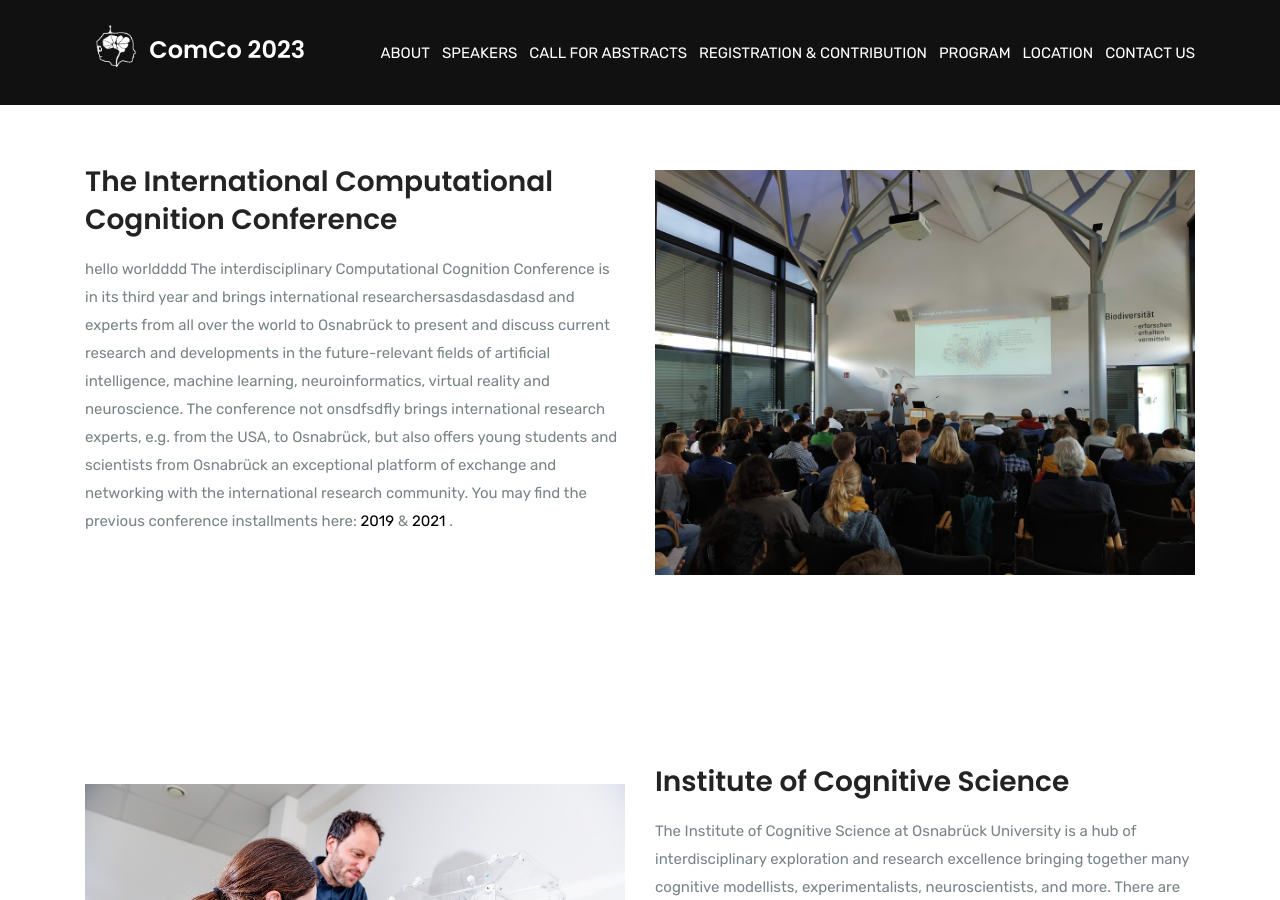
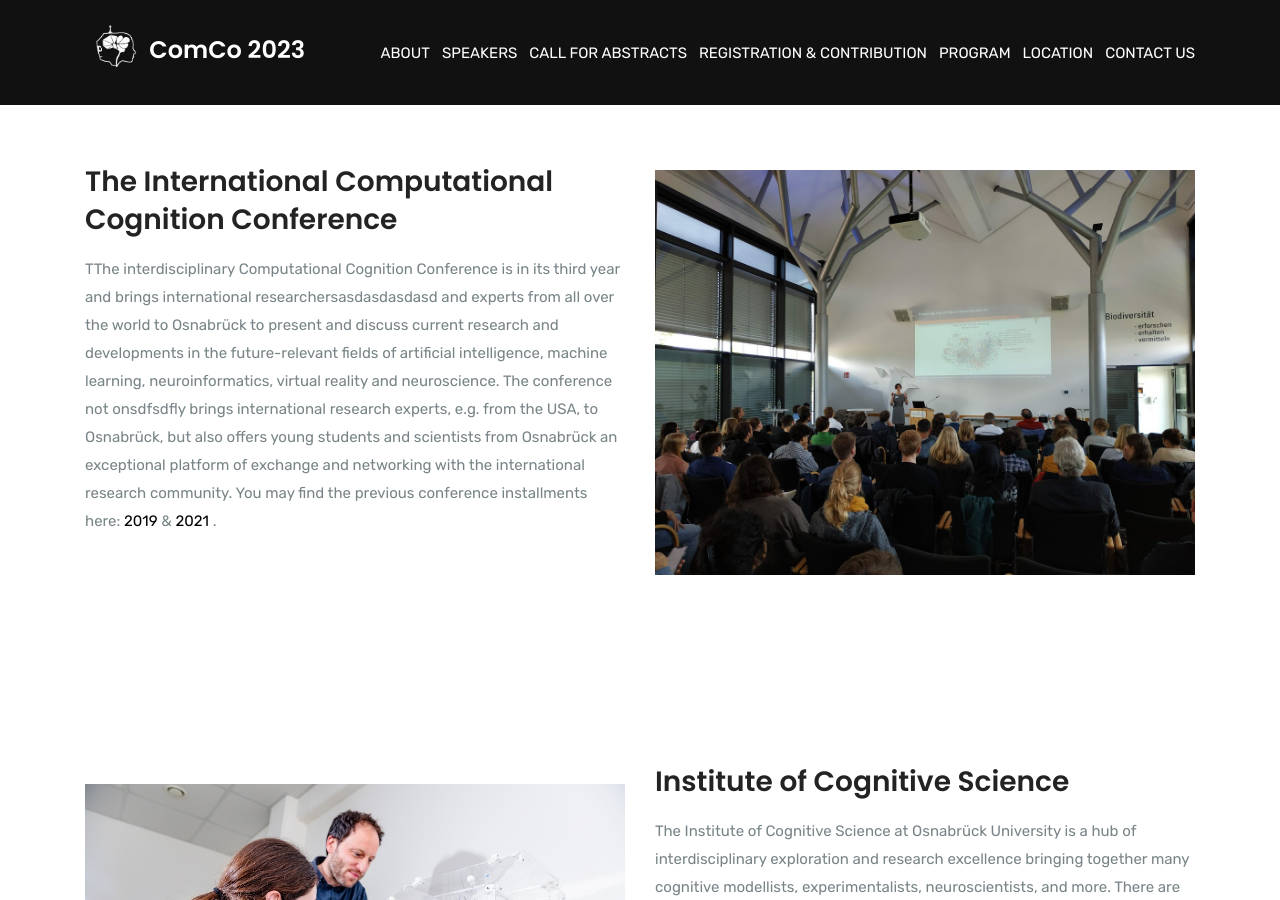
Before and after one commit to comco23/comco23.github.io, a Jekyll site: the page built from about.html, in a window 1280 px wide and 900 px high, scrolled down 1004 px. Built offline with Jekyll 4.4.1, drawn with Linux system fonts in a browser that asks for light colours.

Commit message:
changes made to the about section

```diff
--- a/_config.yml
+++ b/_config.yml
@@ -12,7 +12,7 @@ mobile:
 keywords: conference
 address: Bohnenkamp-Haus, Botanical Garden Osnabrück, Albrechtstraße 29, 49076 Osnabrück
 description: >-
-    hello worldddd The interdisciplinary Computational Cognition Conference is in its third year and brings international
+    TThe interdisciplinary Computational Cognition Conference is in its third year and brings international
     researchersasdasdasdasd and experts from all over the world to Osnabrück to present and discuss current research and developments
     in the future-relevant fields of artificial intelligence, machine learning, neuroinformatics, virtual reality and
     neuroscience. The conference not onsdfsdfly brings international research experts, e.g. from the USA, to Osnabrück, but also
```
